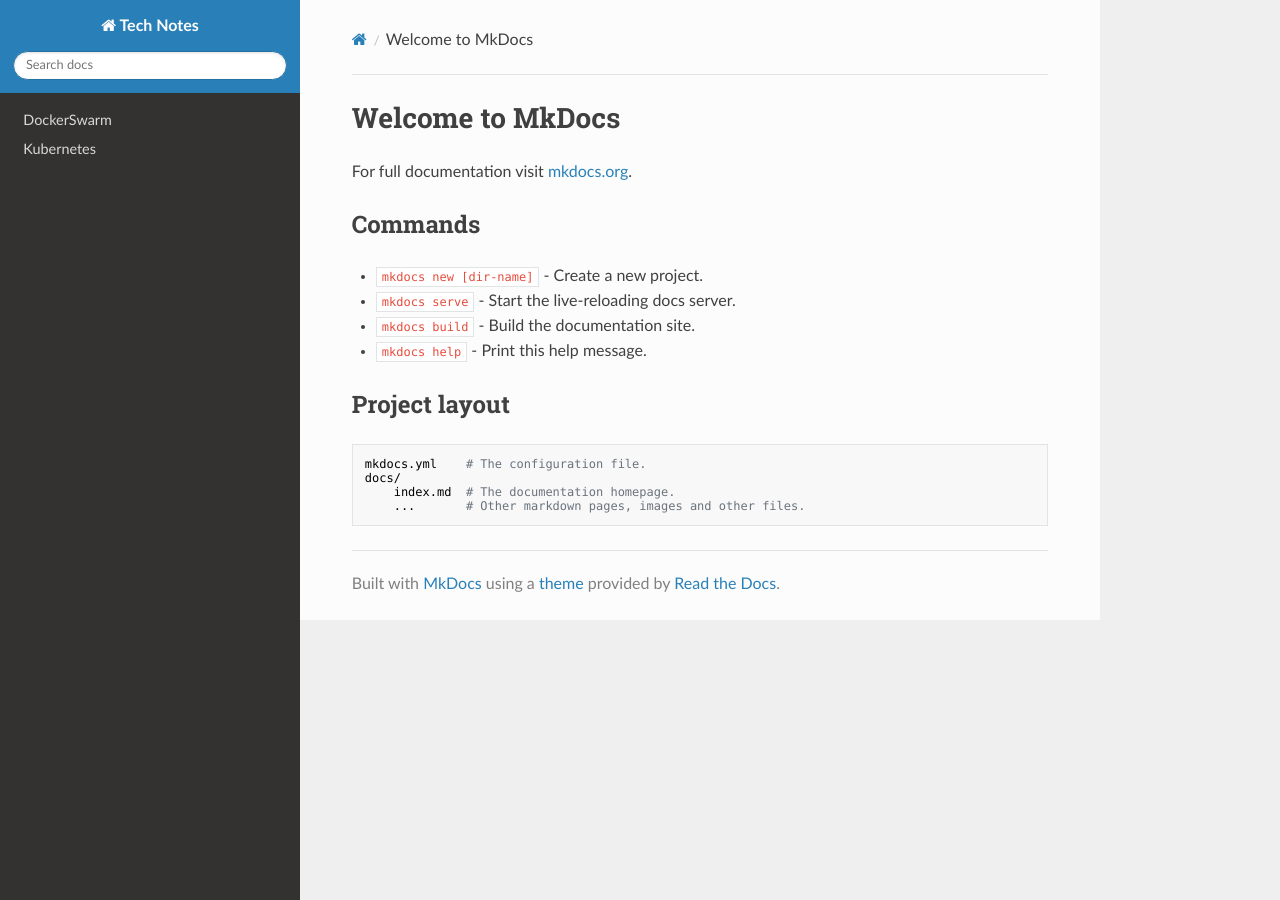
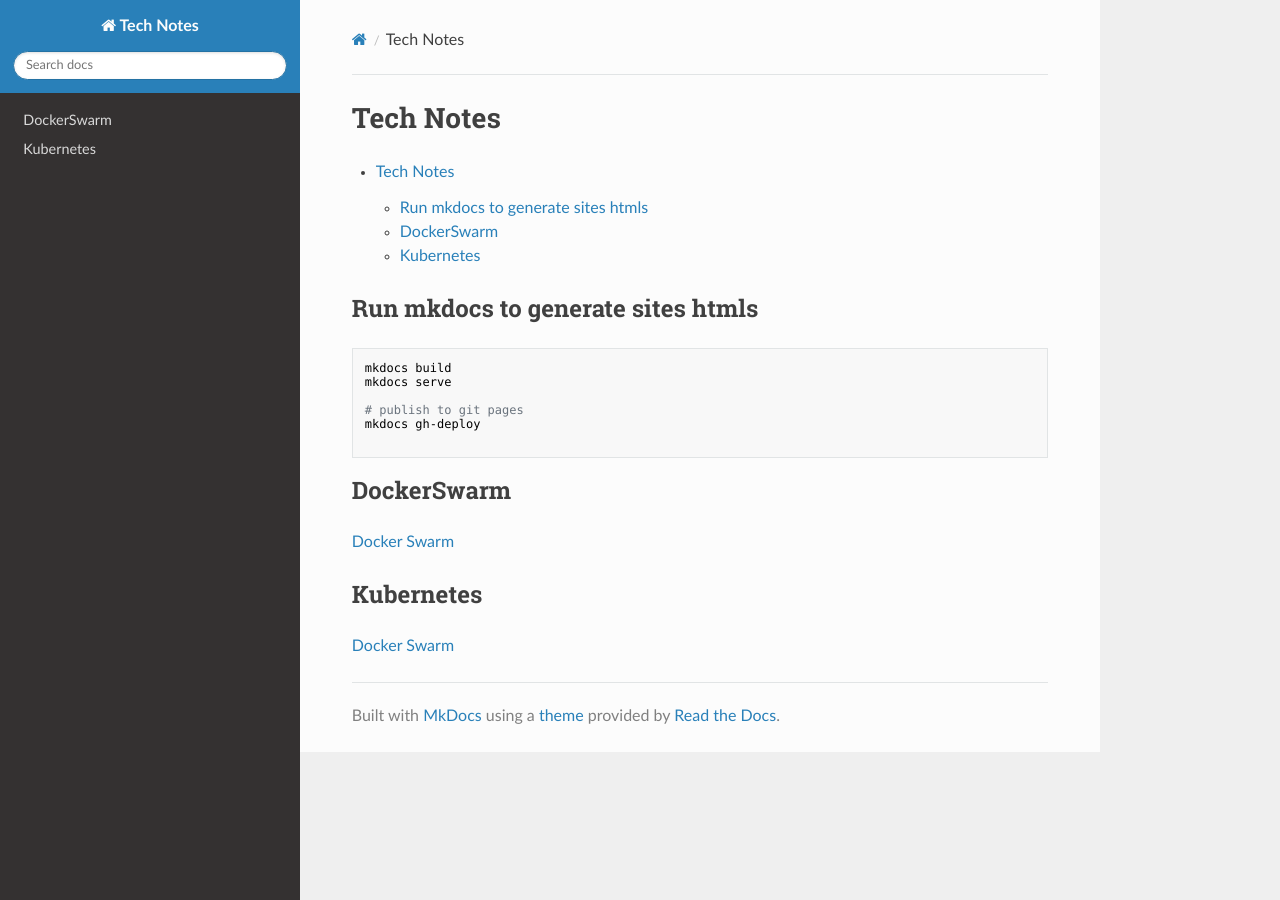
Before and after one commit to TanAlex/tech_notes, an MkDocs documentation site: the page built from docs/index.md, in a window 1280 px wide. Built offline with MkDocs 1.6.1, drawn with Linux system fonts in a browser that asks for light colours; nearby versions of some CDN libraries.

Commit message:
add steps to generate git pages

````diff
--- a/docs/index.md
+++ b/docs/index.md
@@ -1,17 +1,25 @@
-# Welcome to MkDocs
+# Tech Notes
 
-For full documentation visit [mkdocs.org](https://mkdocs.org).
+<!-- TOC -->
 
-## Commands
+- [Tech Notes](#tech-notes)
+    - [Run mkdocs to generate sites htmls](#run-mkdocs-to-generate-sites-htmls)
+    - [DockerSwarm](#dockerswarm)
+    - [Kubernetes](#kubernetes)
 
-* `mkdocs new [dir-name]` - Create a new project.
-* `mkdocs serve` - Start the live-reloading docs server.
-* `mkdocs build` - Build the documentation site.
-* `mkdocs help` - Print this help message.
+<!-- /TOC -->
+## Run mkdocs to generate sites htmls
+```
+mkdocs build
+mkdocs serve
 
-## Project layout
+# publish to git pages
+mkdocs gh-deploy
 
-    mkdocs.yml    # The configuration file.
-    docs/
-        index.md  # The documentation homepage.
-        ...       # Other markdown pages, images and other files.
+```
+
+## DockerSwarm
+[Docker Swarm](docs/DockerSwarm/README.md)
+
+## Kubernetes
+[Docker Swarm](docs/DockerSwarm/README.md)
````
Also changed, not shown: README.md (+4 -0 lines).
